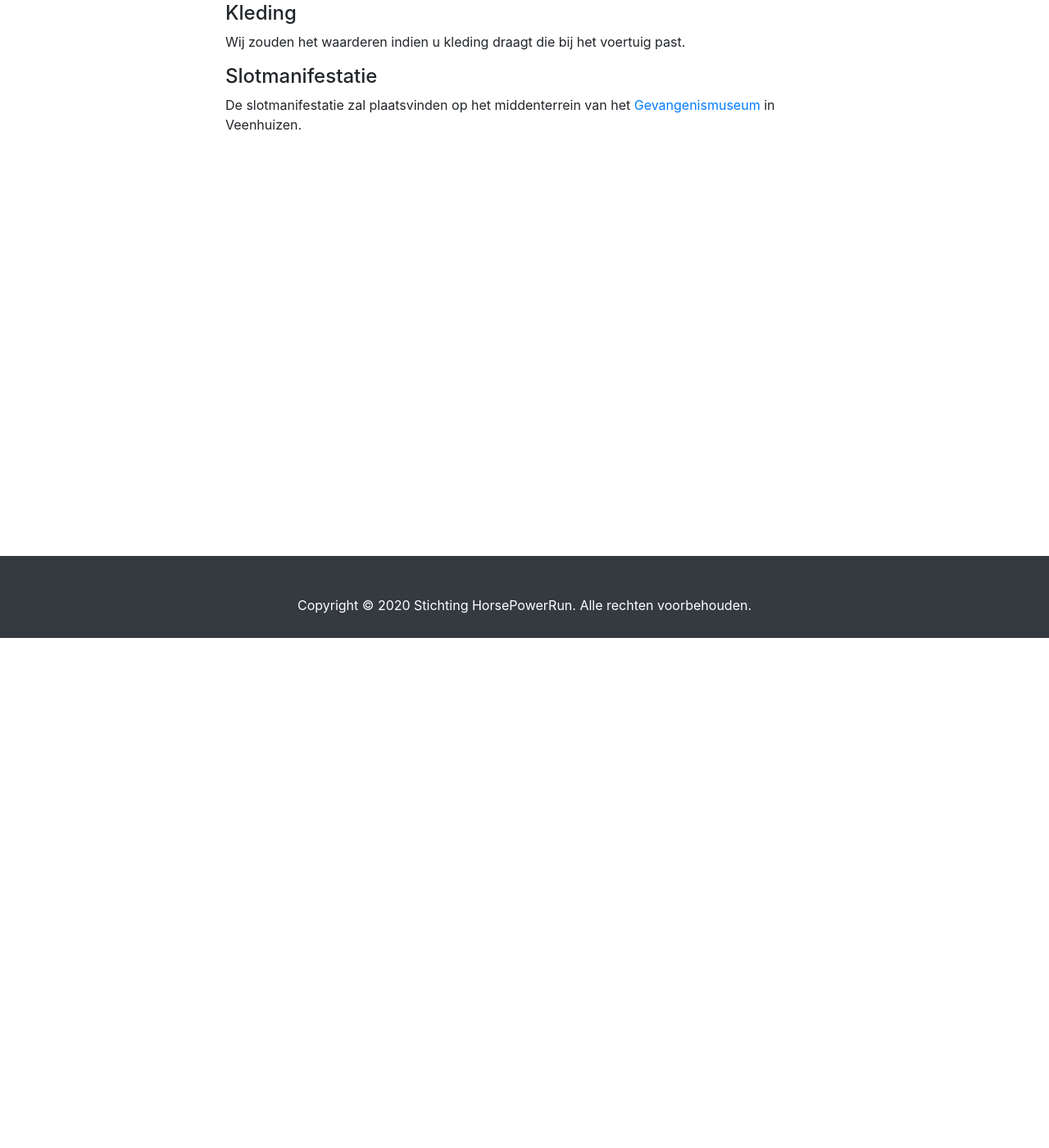
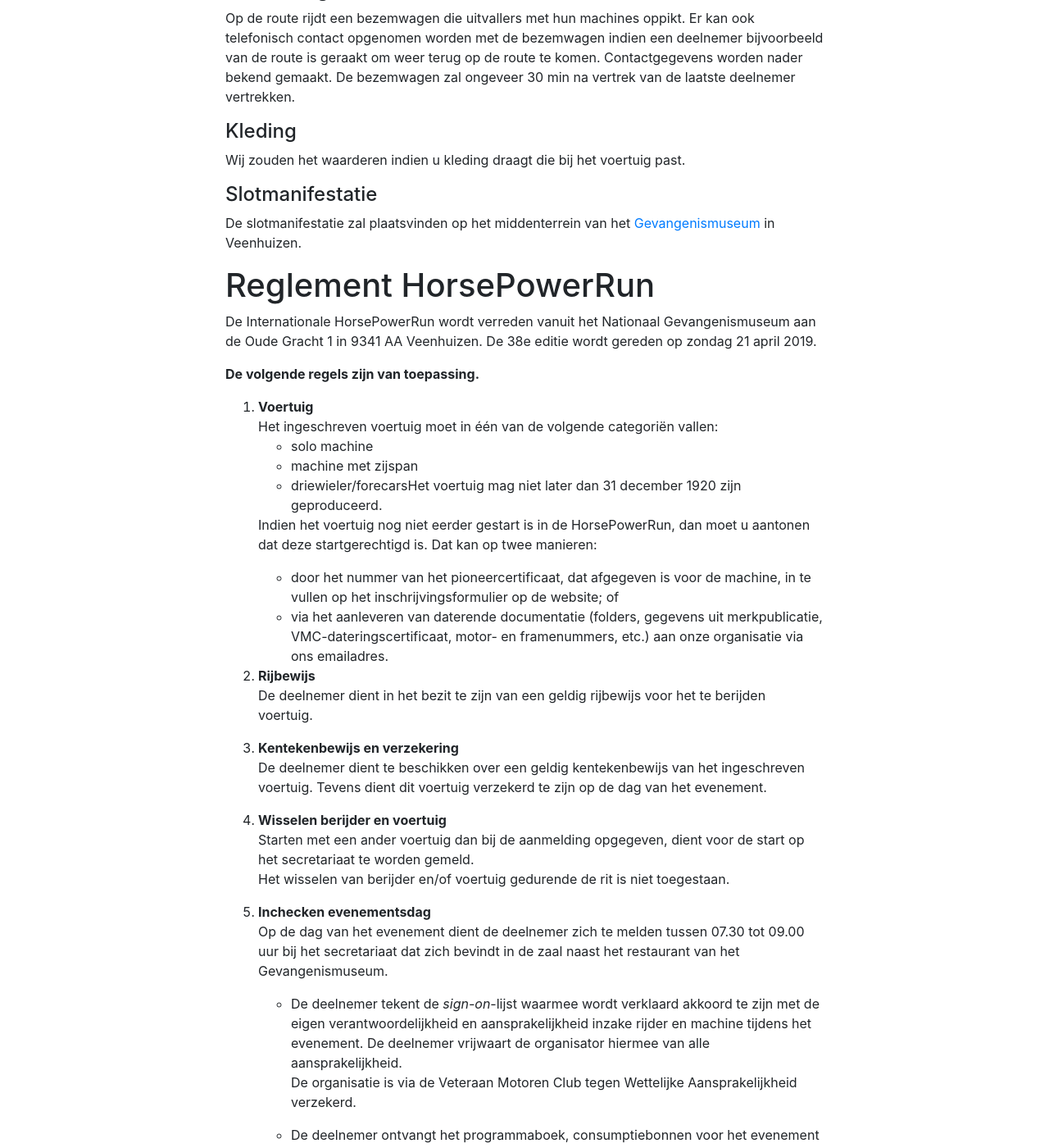
Before and after one commit to nielshuman/HorsePowerRun, a Jekyll site: the page built from nl/info.md, in a window 1280 px wide and 1400 px high, scrolled down 622 px. Shown: the whole window at 82% size. Built offline with Jekyll 4.4.1, drawn with Linux system fonts in a browser that asks for light colours; some of the changed text lies outside the part shown.

Commit message:
work on information

```diff
--- a/nl/info.md
+++ b/nl/info.md
@@ -20,3 +26,45 @@ Wij zouden het waarderen indien u kleding draagt die bij het voertuig past.
 
 #### Slotmanifestatie
 De slotmanifestatie zal plaatsvinden op het middenterrein van het [Gevangenismuseum](http://www.gevangenismuseum.nl/) in Veenhuizen.
+
+# Reglement HorsePowerRun {#b}
+
+De Internationale HorsePowerRun wordt verreden vanuit het Nationaal Gevangenismuseum aan de Oude Gracht 1 in 9341 AA Veenhuizen. De 38e editie wordt gereden op zondag 21 april 2019.
+
+**De volgende regels zijn van toepassing.**
+
+1.  **Voertuig**
+    Het ingeschreven voertuig moet in één van de volgende categoriën vallen:
+    - solo machine
+    - machine met zijspan
+    - driewieler/forecarsHet voertuig mag niet later dan 31 december 1920 zijn geproduceerd.
+
+    Indien het voertuig nog niet eerder gestart is in de HorsePowerRun, dan moet u aantonen dat deze startgerechtigd is. Dat kan op twee manieren:
+    -  door het nummer van het pioneercertificaat, dat afgegeven is voor de machine, in te vullen op het inschrijvingsformulier op de website; of
+    - via het aanleveren van daterende documentatie (folders, gegevens uit merkpublicatie, VMC-dateringscertificaat, motor- en framenummers, etc.) aan onze organisatie via ons emailadres.
+2.  **Rijbewijs**
+    De deelnemer dient in het bezit te zijn van een geldig rijbewijs voor het te berijden voertuig.
+
+3.  **Kentekenbewijs en verzekering**
+    De deelnemer dient te beschikken over een geldig kentekenbewijs van het ingeschreven voertuig. Tevens dient dit voertuig verzekerd te zijn op de dag van het evenement.
+
+4.  **Wisselen berijder en voertuig**
+    Starten met een ander voertuig dan bij de aanmelding opgegeven, dient voor de start op het secretariaat te worden gemeld.
+    Het wisselen van berijder en/of voertuig gedurende de rit is niet toegestaan.
+
+5.  **Inchecken evenementsdag**
+    Op de dag van het evenement dient de deelnemer zich te melden tussen 07.30 tot 09.00 uur bij het secretariaat dat zich bevindt in de zaal naast het restaurant van het Gevangenismuseum.
+
+    - De deelnemer tekent de _sign-on_-lijst waarmee wordt verklaard akkoord te zijn met de eigen verantwoordelijkheid en aansprakelijkheid inzake rijder en machine tijdens het evenement. De deelnemer vrijwaart de organisator hiermee van alle aansprakelijkheid.
+        De organisatie is via de Veteraan Motoren Club tegen Wettelijke Aansprakelijkheid verzekerd.
+
+    - De deelnemer ontvangt het programmaboek, consumptiebonnen voor het evenement en een rijnummer, die voorop het voertuig dient te worden bevestigd.
+6.  **Milieumat**
+    Het gebruik van een milieumat is verplicht. De minimale afmeting van de mat dient 80 x 50 centimeter te zijn. De deelnemer mag zijn of haar eigen milieumat meenemen of er een voor € 5,-- kopen via de Stichting Horsepower Run.
+
+7.  **Kosten**
+    De kosten voor deelname bedragen € 25,00 per voertuig bij vooruitbetaling.
+    Betalen op de dag van het evenement zal € 30,00 per voertuig zijn.
+    De kosten voor een bijrijder bedragen € 15,00 per persoon of € 20,00 per persoon op het evenement zelf.
+
+# Accomodaties {#c}
```
Also changed, not shown: other parts of nl/info.md (+7 -1 lines), nl/regelement.md (deleted, +0 -43 lines).
